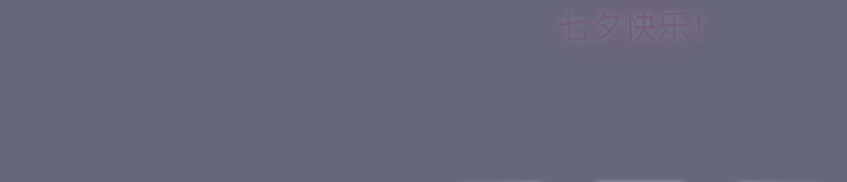
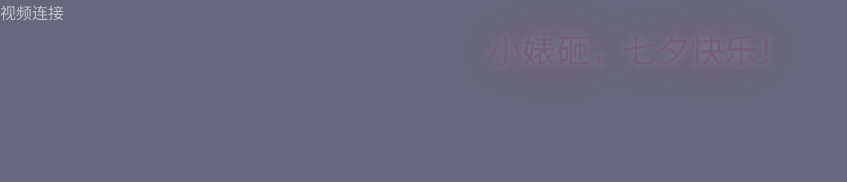
Before and after one commit to Xiaoyuwang9370/Xiaoyuwang9370.github.io, a plain HTML site: page index.html in a window 1280 px wide. Shown: the top 182 px of the page, 0-847 px from the left. Drawn offline with nearby package versions, Linux system fonts and the light colour scheme.

Commit message:
Update index.html

```diff
--- a/index.html
+++ b/index.html
@@ -4,7 +4,7 @@
 <meta charset="UTF-8">
 <meta http-equiv="X-UA-Compatible" content="IE=edge,chrome=1">
 <meta name="viewport" content="width=device-width, initial-scale=1.0">
-<title>个人相册</title>
+<title>3D个人相册</title>
 <style type="text/css">
 	*{margin:0;padding: 0;}
 	.pic{
@@ -86,7 +86,8 @@
 </style>
 </head>
 <body>
-<p id="biaoti" class="flash">七夕快乐！</p>
+<p><a href="https://pan.baidu.com/s/1R-IslXXTtEMkgrJVABJ8Pg" target="_blank">视频连接</a></p>
+<p id="biaoti" class="flash">小婊砸，七夕快乐！</p>
 <div style="display: none;">
 	<audio controls="controls" autoplay="autoplay" loop="-1">
 	<source src="https://pan.baidu.com/s/1SBxX9CSIx1oedOrs8MFwWw" type="audio/mp3"></source>
```
